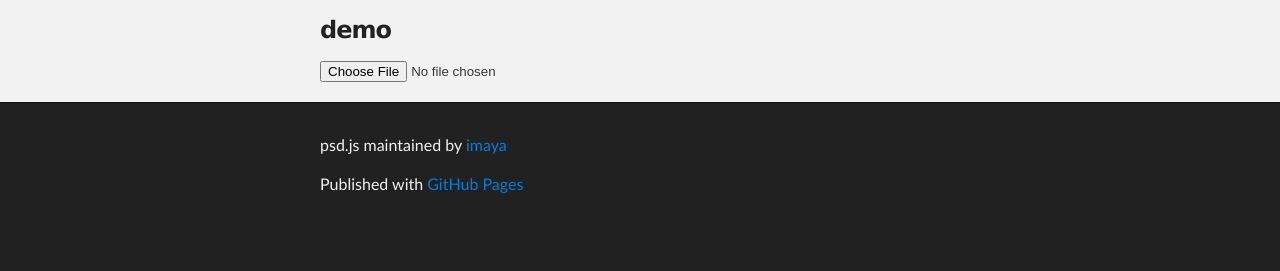
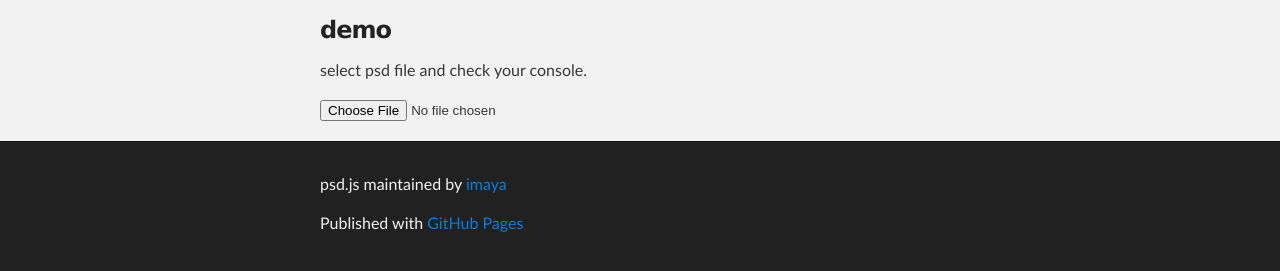
Before and after one commit to imaya/psd.js, a plain HTML site: page index.html in a window 1280 px wide. Shown: the part 333-604 px from the top of the page. Drawn offline with Linux system fonts and the light colour scheme.

Commit message:
update demo

```diff
--- a/index.html
+++ b/index.html
@@ -71,6 +71,10 @@ window.addEventListener('DOMContentLoaded', function() {
 
 <h3>demo</h3>
 
+<p>
+select psd file and check your console.
+</p>
+
 <div>
   <input type="file" id="file" name="file" />
 </div>
```
